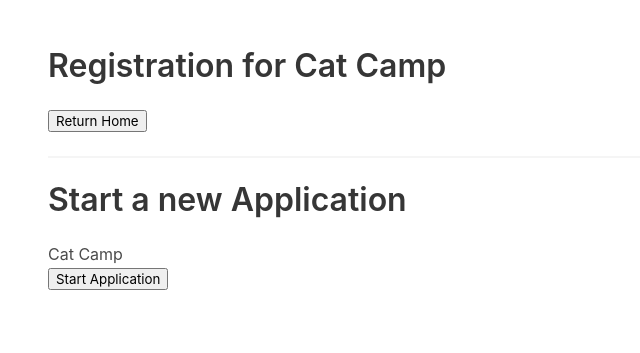
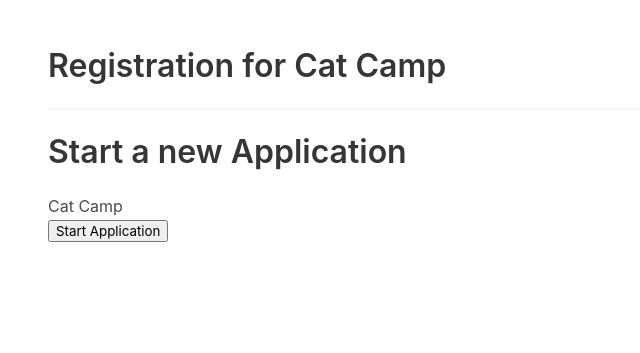
Before and after one commit to nuggetsnegin/vueform, a plain HTML site: page index.html in a window 1280 px wide. Shown: the whole page, without its empty margins (0-640 px from the left). Drawn offline with nearby package versions, Linux system fonts and the light colour scheme.

Commit message:
fixed back button

```diff
--- a/index.html
+++ b/index.html
@@ -13,8 +13,8 @@
       <div class="column is-two-thirds">
         <section class="section">
           <h1 class="title">Registration for Cat Camp</h1>
-          <button v-if="step >= 1" class="return" @click.prevent="prev()">
-            Return Home
+          <button v-if="step > 2" class="return" @click.prevent="prev()">
+            Back
           </button>
           <hr />
 
```
